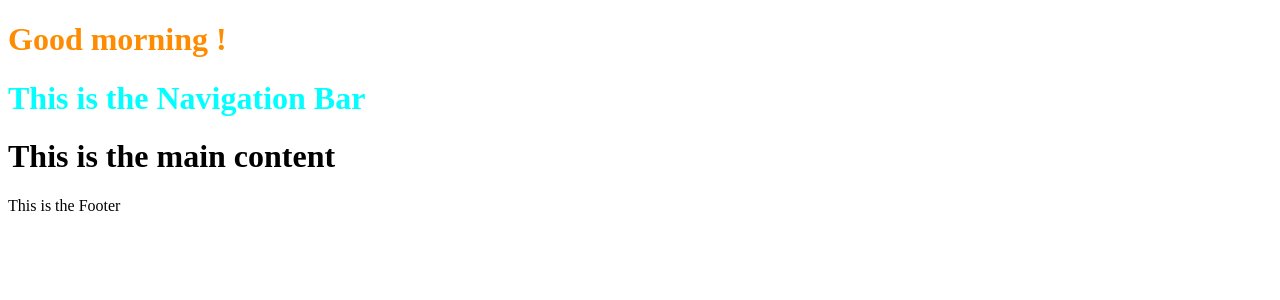
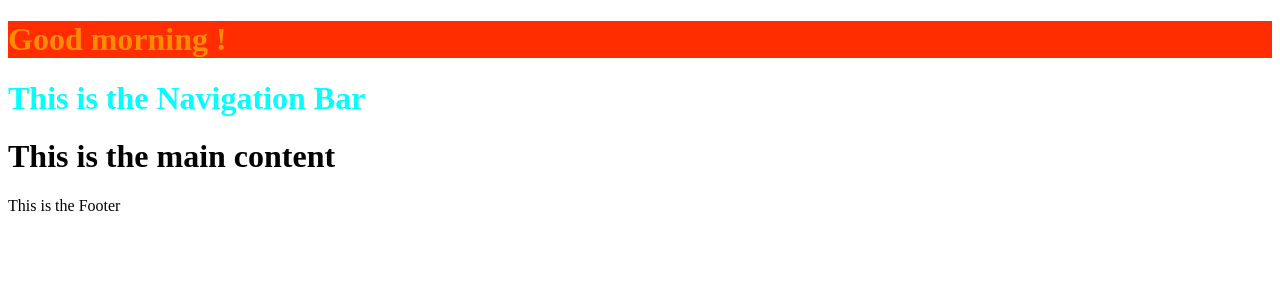
Before and after one commit to Viyath/react_learn, a React (Create React App) app: page / in a window 1280 px wide. Shown: the top 300 px of the page. Built offline with nearby package versions, Linux system fonts and the light colour scheme.

Commit message:
Inline Styling property names with - As you cannot have - in JS you have to always replace the - with capital letter. ex background-color as backgroundColor

```diff
--- a/components/App.js
+++ b/components/App.js
@@ -18,7 +18,7 @@ if (hours < 12) {
 
   return (
     <div>
-      <h1 style={{color:"#FF8C00"}}>Good {timeOfDay} !</h1>
+      <h1 style={{color: "#FF8C00", backgroundColor: "#FF2D00"}}>Good {timeOfDay} !</h1>
       <Nav />
       <Main />
       <Footer />
```
